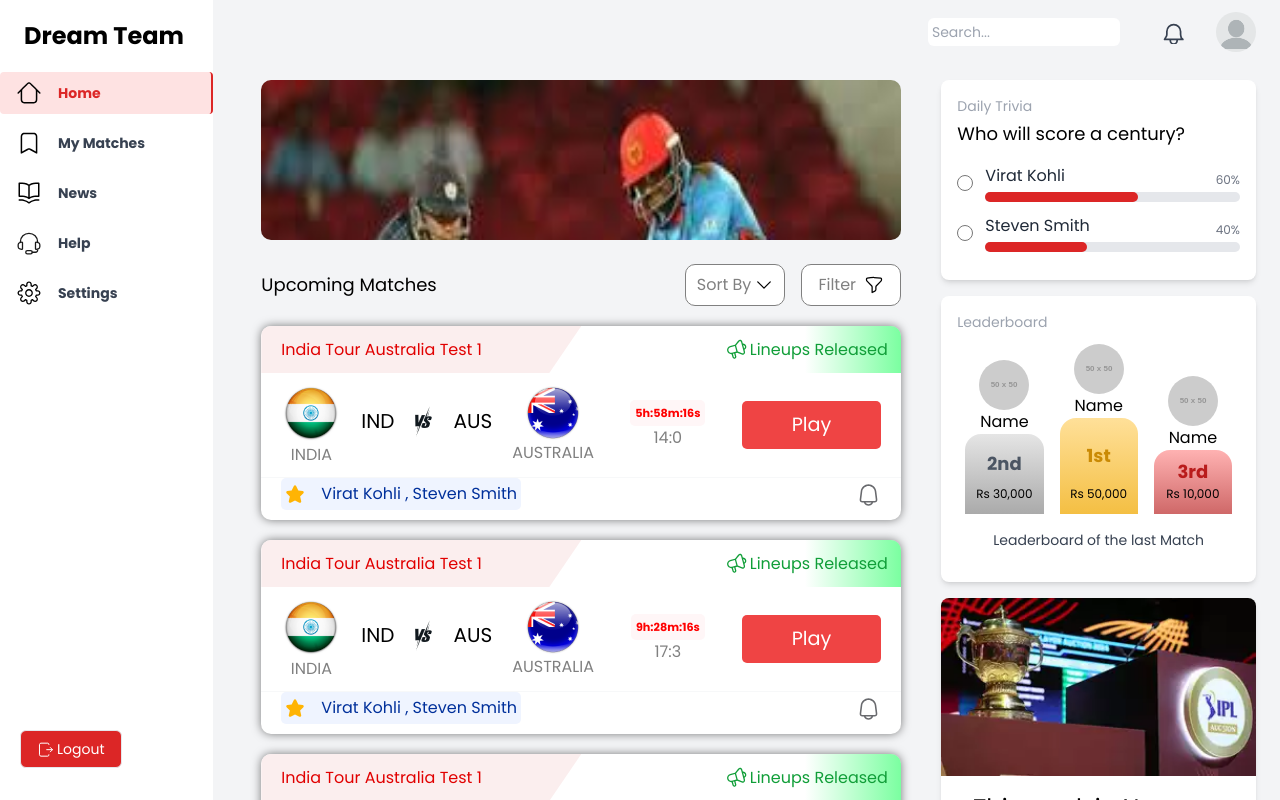
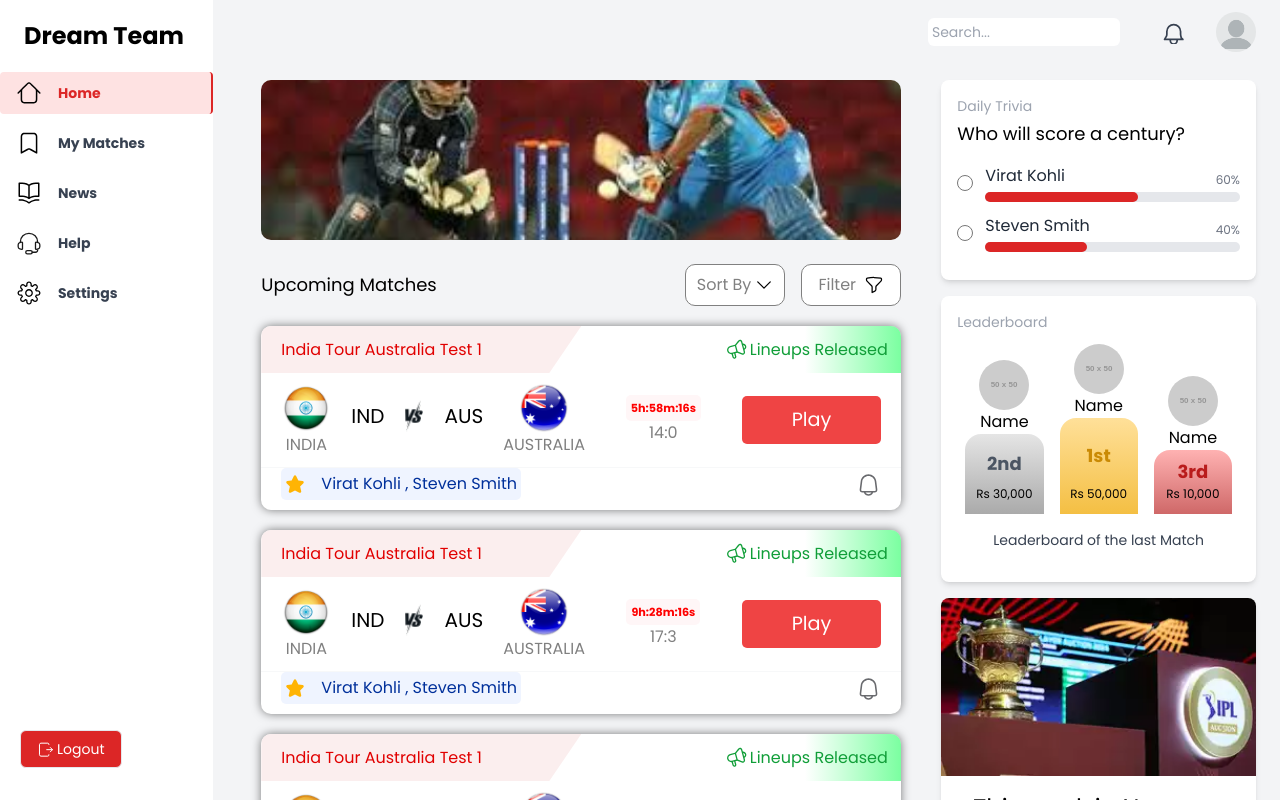
Before and after one commit to D11-MP/Dream11-prototype, a Next.js app in the folder frontend/: page / in a window 1280 px wide. Shown: the top 800 px of the page. Built offline with nearby package versions, Linux system fonts and the light colour scheme.

Commit message:
types dirct added, img->Image

```diff
--- a/frontend/app/(home)/_components/Trivia.tsx
+++ b/frontend/app/(home)/_components/Trivia.tsx
@@ -1,9 +1,10 @@
 "use client";
 
+import { Poll, PollOptions } from "@/types";
 import { useEffect, useState } from "react";
 
 export default function Trivia() {
-  const [poll, setPoll] = useState({
+  const [poll, setPoll] = useState<Poll>({
     id: "snajdn",
     question: "Who will score a century?",
     options: [
@@ -12,8 +13,8 @@
     ],
   });
 
-  const [selectedOption, setSelectedOption] = useState(null);
-  const [hasVoted, setHasVoted] = useState(false);
+  const [selectedOption, setSelectedOption] = useState<PollOptions>();
+  const [hasVoted, setHasVoted] = useState<boolean>(false);
 
   useEffect(() => {
     const savedVote = selectedOption;
@@ -29,7 +30,7 @@
     percentage: parseFloat(((option.votes / totalVotes) * 100).toFixed(2)),
   }));
 
-  const handleVote = (id) => {
+  const handleVote = (id:any) => {
     if (hasVoted) return;
 
     setPoll((prevPoll) => ({
--- a/frontend/app/(home)/_components/button.tsx
+++ b/frontend/app/(home)/_components/button.tsx
@@ -1,5 +1,6 @@
 import { StaticImageData } from "next/image"
 import React from "react"
+import Image from 'next/image'
 
 interface Props {
     img : StaticImageData,
@@ -9,7 +10,7 @@
 const Button : React.FC<Props> = ({img , text})=>{
     return(
         <div className="flex justify-evenly px-2 py-2 custom-btn" style={{borderRadius:'10px',border:'1px solid gray',backgroundColor:'white',color:'gray'}}>
-            {text} <img src={img.src} alt=""/>
+            {text} <Image width={20} height={20} src={img.src} alt=""/>
         </div>
     )
 }
--- a/frontend/app/(home)/_components/matchCard.tsx
+++ b/frontend/app/(home)/_components/matchCard.tsx
@@ -1,7 +1,8 @@
 "use client"
 
+import Image from 'next/image'
 import React, { useEffect, useState } from "react"
-import { Match } from "../page"
+import { Match } from '@/types'
 import '../styles/matchCard.css'
 import megaphone from '../assets/megaphone.svg'
 import bell from '../assets/bell.svg'
@@ -76,18 +77,18 @@
             <div className="flex justify-between" style={{width:'100%'}}>
                 <div style={{width:'50%',borderTopLeftRadius:'10px'}} className="matchName-box">{match.matchName}</div>
                 <div style={{borderTopRightRadius:'10px',textAlign:'right'}} className="lineups-box">{match.lineupsRelease?
-                (<><img src={megaphone.src} alt=""/>Lineups Released</>)
+                (<><Image width={27} height={27} src={megaphone.src} alt=""/>Lineups Released</>)
                 :''}</div>
             </div>
 
            {/* middle portion */}
             <div className="flex justify-between items-center" style={{width:`calc(100 - 40/window.innerWidth)vw`,margin:'10px 20px'}}>
                 <div className="match-details flex justify-between items-center">
-                    <div className="match-logo flex flex-col justify-between items-center"><img src={match.homeTeamLogo.src}/><p className="match-logo-name" style={{color:'gray'}}>{match.homeTeam}</p></div>
+                    <div className="match-logo flex flex-col justify-between items-center"><Image width={50} height={50} src={match.homeTeamLogo.src} alt=''/><p className="match-logo-name" style={{color:'gray'}}>{match.homeTeam}</p></div>
                     <div className="match-name" style={{marginTop:'-8px'}}>{(match.homeTeam).slice(0,3)}</div>
-                    <div style={{marginTop:'-8px'}}><img src={vs.src}/></div>
+                    <div style={{marginTop:'-8px'}}><Image width={20} height={20} src={vs.src} alt=''/></div>
                     <div className="match-name" style={{marginTop:'-8px'}}>{(match.awayTeam).slice(0,3)}</div>
-                    <div className="match-logo flex flex-col justify-between items-center"><img src={match.awayTeamLogo.src}/><p className="match-logo-name" style={{color:'gray'}}>{match.awayTeam}</p></div>
+                    <div className="match-logo flex flex-col justify-between items-center"><Image width={50} height={50} src={match.awayTeamLogo.src} alt=''/><p className="match-logo-name" style={{color:'gray'}}>{match.awayTeam}</p></div>
                 </div>
 
                 <div className="flex flex-col justify-center items-center">
@@ -105,8 +106,8 @@
 
             {/* bottom portion */}
             <div className="flex justify-between items-center" style={{width:`calc(100 - 40/window.innerWidth)vw`,margin:'0px 20px'}}>
-                <div className="top-player-box flex items-center gap-4"><img src={star.src}/>{match.homePlayer} , {match.awayPlayer}</div>
-                <div><img src={bell.src} alt=""/></div>
+                <div className="top-player-box flex items-center gap-4"><Image width={20} height={20} src={star.src} alt=''/>{match.homePlayer} , {match.awayPlayer}</div>
+                <div><Image width={25} height={25} src={bell.src} alt=""/></div>
             </div>
 
         </div>
--- a/frontend/app/(home)/_components/topCarousel.tsx
+++ b/frontend/app/(home)/_components/topCarousel.tsx
@@ -1,6 +1,8 @@
 "use client";
 
 import { StaticImageData } from "next/image";
+import Image from 'next/image'
+import { relative } from "path";
 import React, { useEffect, useState } from "react";
 
 export interface Props {
@@ -39,19 +41,18 @@
     >
       <div
         className="home-top-carousel flex"
-        style={{
+        style={{ height:'100%',
           transform: `translateX(-${current * 50}vw)`,
           transition: "0.5s",
           width: "max-content",
         }}
       >
         {images.map((image, index) => {
+          console.log(index)
           return (
-            <img
-              key={index}
-              src={image.src}
-              style={{ width: "50vw", height: "auto" }}
-            />
+            <div key={index} style={{ width: "50vw", height: "auto" , position:'relative'}}>
+            <Image  alt="" src={image.src} layout="fill" objectFit="cover"/>
+            </div>
           );
         })}
       </div>
--- a/frontend/app/(home)/page.tsx
+++ b/frontend/app/(home)/page.tsx
@@ -8,19 +8,6 @@
 import Trivia from "./_components/Trivia";
 import Leaderboard from "./_components/Leaderboard";
 import NewsCard from "./_components/NewsCard";
-
-export interface Match {
-  date: string; //assuming the string is in the format - DD/MM/YYYY
-  time: string; //assuming the string is in the format - HH:MM:SS
-  homeTeam: string;
-  awayTeam: string;
-  homeTeamLogo: StaticImageData; //can be subject to change to string
-  awayTeamLogo: StaticImageData; //can be subject to change to string
-  homePlayer: string;
-  awayPlayer: string;
-  matchName: string;
-  lineupsRelease: boolean;
-}
 
 export default function Home() {
   return (
--- a/frontend/app/api/auth/[...nextauth]/options.ts
+++ b/frontend/app/api/auth/[...nextauth]/options.ts
@@ -1,5 +1,5 @@
-import dbConnect from "@/lib/dbConnect";
-import UserModel from "@/models/user";
+import dbConnect from "../../../../lib/dbConnect";
+import UserModel from "../../../../models/user";
 import { NextAuthOptions } from "next-auth";
 import CredentialsProvider from "next-auth/providers/credentials";
 import bcrypt from 'bcryptjs'
--- a/frontend/app/api/signup/route.ts
+++ b/frontend/lib/actions/user.actions.ts
@@ -1,8 +1,8 @@
-import dbConnect from "@/lib/dbConnect"
-import UserModel from "@/models/user"
+import UserModel from "../../models/user";
+import dbConnect from "../dbConnect";
 import bcrypt from 'bcryptjs'
 
-export async function POST(request:Request) {
+export async function signup(request:Request) {
     try {
         const { name , password , email} = await request.json();
         await dbConnect();
```
Also changed, not shown: frontend/types/index.d.ts (added, +24 -0 lines).
